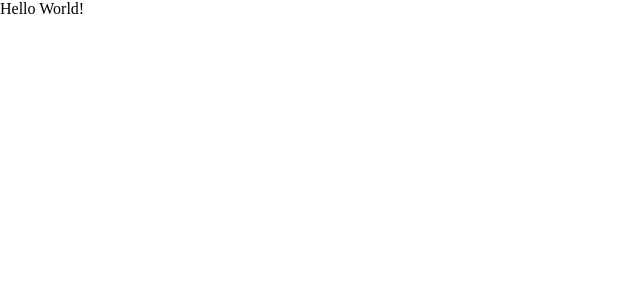
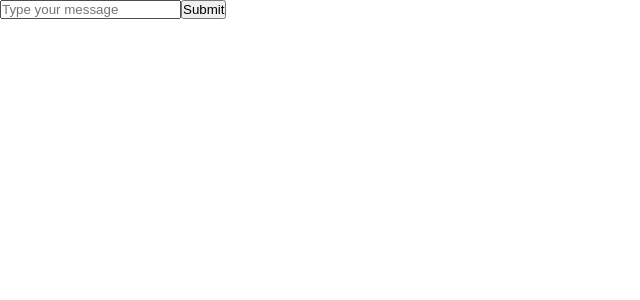
Before and after one commit to OmarZalat/QuickTalk, a Next.js app: page / in a window 1280 px wide. Shown: the top 300 px of the page, without its empty margins (0-640 px from the left). Built offline with nearby package versions, Linux system fonts and the light colour scheme.

Commit message:
initial implementation

```diff
--- a/package.json
+++ b/package.json
@@ -9,7 +9,11 @@
     "lint": "next lint"
   },
   "dependencies": {
+    "@google/generative-ai": "^0.24.0",
+    "genai": "^0.0.18",
+    "googleapis": "^148.0.0",
     "next": "15.3.1",
+    "openai": "^4.95.1",
     "react": "^19.0.0",
     "react-dom": "^19.0.0"
   },
--- a/src/app/(root)/page.tsx
+++ b/src/app/(root)/page.tsx
@@ -1,6 +1,70 @@
-import React from "react";
-import styles from "./page.module.scss";
+"use client";
 
-export default function Home() {
-  return <div className={styles.title}>Hello World!</div>;
-}
+import { useState } from "react";
+
+type ChatMessage = {
+  role: "user" | "assistant";
+  content: string;
+};
+
+const Home = () => {
+  const [prompt, setPrompt] = useState("");
+  const [isLoading, setIsLoading] = useState(false);
+  const [messages, setMessages] = useState<ChatMessage[]>([]);
+
+  const handleSubmit = async (event: React.FormEvent) => {
+    event.preventDefault();
+
+    setIsLoading(true);
+    setPrompt("");
+
+    setMessages((prevState) => [
+      ...prevState,
+      { role: "user", content: prompt },
+    ]);
+
+    const response = await fetch("/api/chat", {
+      method: "POST",
+      headers: {
+        "Content-Type": "application/json",
+      },
+      body: JSON.stringify({ prompt }),
+    });
+
+    const result = await response.json();
+
+    setMessages((prevState) => [
+      ...prevState,
+      { role: "assistant", content: result },
+    ]);
+
+    setIsLoading(false);
+  };
+
+  return (
+    <div>
+      <div>
+        {messages.map((message, index) => (
+          <div key={index}>
+            <strong>{message.role === "user" ? "User: " : "AI: "}</strong>
+            {message.content}
+          </div>
+        ))}
+      </div>
+
+      {isLoading && <p>Loading...</p>}
+
+      <form onSubmit={handleSubmit}>
+        <input
+          type="text"
+          value={prompt}
+          onChange={(e) => setPrompt(e.target.value)}
+          placeholder="Type your message"
+        />
+        <button type="submit">Submit</button>
+      </form>
+    </div>
+  );
+};
+
+export default Home;
--- a/src/app/api/chat/route.ts
+++ b/src/app/api/chat/route.ts
@@ -0,0 +1,16 @@
+// src/app/api/chat/route.ts
+import { GoogleGenerativeAI } from "@google/generative-ai";
+
+const genAI = new GoogleGenerativeAI(process.env.GEMINI_API_KEY!); // Add your key to .env
+
+export async function POST(req: Request) {
+  const { prompt } = await req.json();
+
+  const model = genAI.getGenerativeModel({ model: "gemini-pro" });
+
+  const result = await model.generateContent(prompt);
+  const response = await result.response;
+  const text = response.text();
+
+  return Response.json(text);
+}
```
Also changed, not shown: 2 other files (tests, documents, lock files or other folders).
